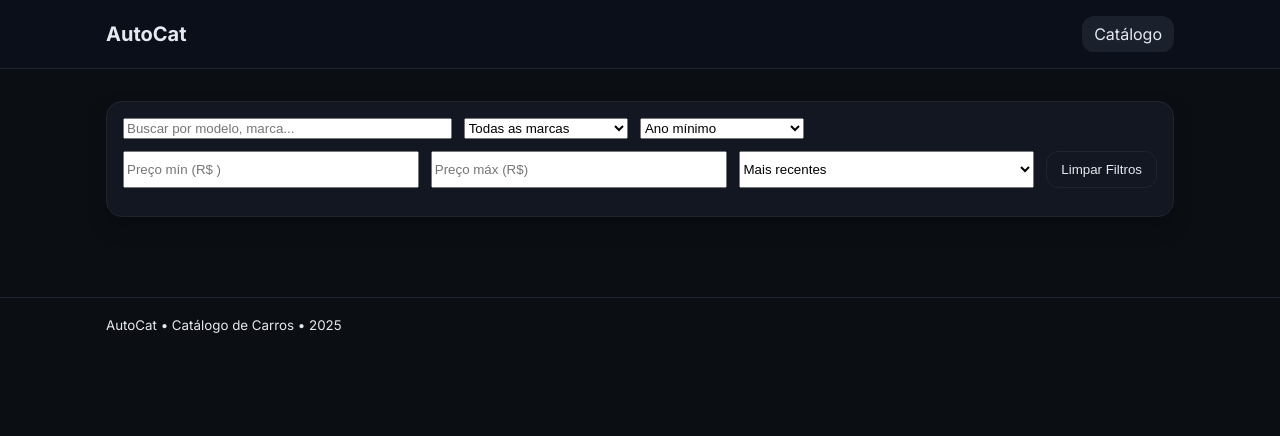
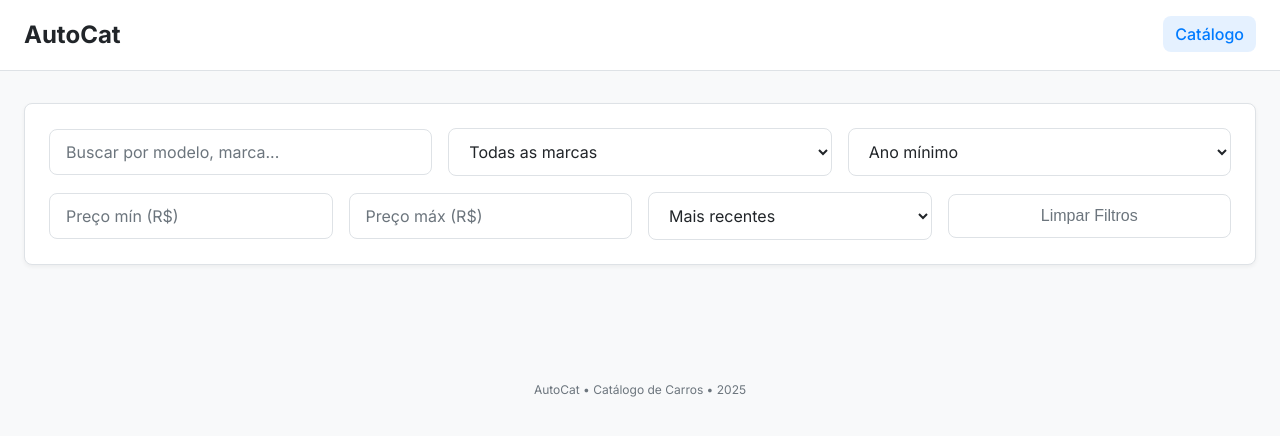
Before and after one commit to JoseOtavioSantin/LAVeiculos, a plain HTML site: page index.html in a window 1280 px wide. Drawn offline with Linux system fonts and the light colour scheme.

Commit message:
Add files via upload

```diff
--- a/assets/css/base.css
+++ b/assets/css/base.css
@@ -1,73 +1,130 @@
-:root{
-  --bg:#0b0e13;
-  --card:#121721;
-  --muted:#8891a7;
-  --text:#e6e9ef;
-  --primary:#4f8cff;
-  --primary-700:#3a6bca;
-  --border:#1f2430;
-  --chip:#1a202c;
-  --success:#28a745;
-  --danger:#ef4444;
+/* ------------------------- */
+/*  1. VARIÁVEIS GLOBAIS     */
+/* ------------------------- */
+:root {
+  /* Paleta de Cores Moderna */
+  --color-primary: #007BFF;
+  --color-primary-hover: #0056b3;
+  --color-background: #f8f9fa;
+  --color-surface: #ffffff;
+  --color-text: #212529;
+  --color-text-muted: #6c757d;
+  --color-border: #dee2e6;
+  --color-success: #28a745;
+
+  /* Estilos de UI */
+  --shadow-sm: 0 2px 4px rgba(0,0,0,0.05);
+  --shadow-md: 0 4px 8px rgba(0,0,0,0.08);
+  --border-radius: 8px;
+  --transition-fast: 0.2s ease;
+  --transition-smooth: 0.3s ease;
+
+  /* Tipografia */
+  --font-family: 'Inter', -apple-system, BlinkMacSystemFont, "Segoe UI", Roboto, Helvetica, Arial, sans-serif;
 }
 
-*{ box-sizing:border-box; }
-html,body{ margin:0; padding:0; background:var(--bg); color:var(--text); font-family:Inter,system-ui,Segoe UI,Roboto,Arial,sans-serif; }
-a{ color: var(--primary); text-decoration: none; }
-.container{ max-width: 1100px; margin: 0 auto; padding: 16px; }
-.topbar{ background: #0a0f19; border-bottom:1px solid var(--border); position:sticky; top:0; z-index:10; }
-.topbar__content{ display:flex; align-items:center; gap:16px; }
-.brand{ margin:0; font-size:1.25rem; display:flex; align-items:center; gap:10px; }
-.brand__logo{ width:28px; height:28px; object-fit:contain; border-radius:8px; background:#0f1623; border:1px solid var(--border); padding:2px; }
-.nav{ margin-left:auto; display:flex; gap:12px; }
-.nav a{ padding:8px 12px; border-radius:12px; color:#cbd5e1; }
-.nav a.active{ background: var(--chip); color: var(--text); }
-
-.card{ background:var(--card); border:1px solid var(--border); border-radius:16px; padding:16px; box-shadow: 0 10px 20px rgba(0,0,0,.2); }
-.grid{ display:grid; gap:16px; grid-template-columns: repeat(auto-fill, minmax(260px,1fr)); margin: 16px 0 32px; }
-
-.btn{ border:1px solid var(--border); background:#0f1623; color:var(--text); padding:10px 14px; border-radius:12px; cursor:pointer; }
-.btn:hover{ filter:brightness(1.1); }
-.btn.primary{ background: var(--primary); border-color: transparent; color: white; }
-.btn.ghost{ background: transparent; }
-.btn.file{ position:relative; overflow:hidden; }
-.btn.danger{ background: var(--danger); border-color: transparent; color: white; }
-
-/* IMPORTANT: don't force width on checkboxes/radios */
-input:not([type="checkbox"]):not([type="radio"]), select, textarea{
-  width:100%;
-}
-input[type="checkbox"], input[type="radio"]{
-  width:auto; height:auto; accent-color: var(--primary);
+/* ------------------------- */
+/*  2. RESET E ESTILOS BASE  */
+/* ------------------------- */
+*, *::before, *::after {
+  box-sizing: border-box;
+  margin: 0;
+  padding: 0;
 }
 
-label{ display:block; font-size:.9rem; color:#cbd5e1; margin-bottom:8px; }
-label > input, label > select, label > textarea{ margin-top:6px; }
+body {
+  font-family: var(--font-family);
+  background-color: var(--color-background);
+  color: var(--color-text);
+  line-height: 1.6;
+  -webkit-font-smoothing: antialiased;
+  -moz-osx-font-smoothing: grayscale;
+}
 
-.muted{ color: var(--muted); font-size:.9rem; }
-.preview{ display:flex; gap:8px; flex-wrap:wrap; margin:8px 0; }
-.preview img{ width:84px; height:84px; object-fit:cover; border-radius:8px; border:1px solid var(--border); }
+.container {
+  max-width: 1280px;
+  margin: 0 auto;
+  padding: 0 24px;
+}
 
-.footer{ border-top:1px solid var(--border); margin-top:16px; }
-.empty{ text-align:center; color: var(--muted); }
+/* ------------------------- */
+/*  3. COMPONENTES GLOBAIS   */
+/* ------------------------- */
+.card {
+  background-color: var(--color-surface);
+  border: 1px solid var(--color-border);
+  border-radius: var(--border-radius);
+  box-shadow: var(--shadow-sm);
+  transition: box-shadow var(--transition-smooth), transform var(--transition-smooth);
+}
 
-.badge{ position:absolute; left:8px; top:8px; background:var(--primary); color:#fff; padding:4px 8px; font-size:.7rem; border-radius:999px; }
-.chip{ background:var(--chip); color:#cbd5e1; padding:6px 8px; border-radius:999px; font-size:.75rem; }
-.price{ font-size:1.3rem; }
+.btn {
+  display: inline-flex;
+  align-items: center;
+  justify-content: center;
+  padding: 12px 24px;
+  border: 1px solid transparent;
+  border-radius: var(--border-radius);
+  font-size: 1rem;
+  font-weight: 500;
+  cursor: pointer;
+  text-align: center;
+  transition: background-color var(--transition-fast), border-color var(--transition-fast), color var(--transition-fast);
+}
 
-.switch{ display:flex; align-items:center; gap:8px; }
-.switch input{ transform: scale(1.2); }
+.btn.ghost {
+  background-color: transparent;
+  color: var(--color-text-muted);
+  border-color: var(--color-border);
+}
 
-.table{ width:100%; border-collapse: collapse; }
-.table th, .table td{ padding:10px 8px; border-bottom:1px solid var(--border); text-align:left; }
-.table tr:hover td{ background: rgba(79, 140, 255, 0.06); }
+.btn.ghost:hover {
+  background-color: var(--color-background);
+  color: var(--color-text);
+  border-color: var(--color-border);
+}
 
-.grid-2{ display:grid; grid-template-columns: repeat(2, 1fr); gap:12px; }
-.grid-3{ display:grid; grid-template-columns: repeat(3, 1fr); gap:12px; }
-.grid-4{ display:grid; grid-template-columns: repeat(4, 1fr); gap:12px; }
-@media (max-width: 900px){
-  .grid-4{ grid-template-columns: repeat(2,1fr); }
+/* ------------------------- */
+/*  4. LAYOUT HEADER E FOOTER */
+/* ------------------------- */
+.topbar {
+  background-color: var(--color-surface);
+  border-bottom: 1px solid var(--color-border);
+  padding: 16px 0;
+  margin-bottom: 32px;
 }
-@media (max-width: 640px){
-  .grid-2, .grid-3, .grid-4{ grid-template-columns: 1fr; }
+
+.topbar__content {
+  display: flex;
+  justify-content: space-between;
+  align-items: center;
 }
+
+.brand {
+  font-size: 1.5rem;
+  font-weight: 700;
+  color: var(--color-text);
+}
+
+.nav a {
+  text-decoration: none;
+  color: var(--color-text-muted);
+  font-weight: 500;
+  padding: 8px 12px;
+  border-radius: var(--border-radius);
+  transition: background-color var(--transition-fast), color var(--transition-fast);
+}
+
+.nav a.active,
+.nav a:hover {
+  color: var(--color-primary);
+  background-color: rgba(0, 123, 255, 0.1);
+}
+
+.footer {
+  text-align: center;
+  padding: 32px 0;
+  margin-top: 48px;
+  color: var(--color-text-muted);
+  font-size: 0.9rem;
+}
--- a/assets/css/catalog.css
+++ b/assets/css/catalog.css
@@ -1,16 +1,158 @@
-.filters{ margin-top:16px; }
-.filters__row{ display:grid; gap:12px; grid-template-columns: 2fr 1fr 1fr 1fr 1fr; margin-bottom:12px; }
-.filters__row:last-child{ grid-template-columns: 1fr 1fr 1fr auto; }
-@media (max-width: 900px){
-  .filters__row{ grid-template-columns: 1fr 1fr; }
-  .filters__row:last-child{ grid-template-columns: 1fr 1fr; }
+/* ------------------------- */
+/*  1. SEÇÃO DE FILTROS      */
+/* ------------------------- */
+.filters.card {
+  padding: 24px;
+  margin-bottom: 32px;
+  display: flex;
+  flex-direction: column;
+  gap: 16px;
 }
 
-.car{ overflow:hidden; }
-.car__thumb__wrap{ position:relative; display:block; border-bottom: 1px solid var(--border); }
-.car__thumb{ display:block; width:100%; height:180px; object-fit:cover; border-radius:12px; }
-.car__body{ padding-top:12px; }
-.car__header{ display:flex; align-items:center; justify-content:space-between; gap:8px; }
-.car__title{ margin:0; font-size:1rem; white-space:nowrap; overflow:hidden; text-overflow:ellipsis; max-width:70%; }
-.car__meta{ color: var(--muted); margin:8px 0; font-size:.9rem; }
-.car__footer{ display:flex; gap:8px; flex-wrap:wrap; }
+.filters__row {
+  display: grid;
+  /* Cria colunas responsivas que se ajustam automaticamente */
+  grid-template-columns: repeat(auto-fit, minmax(160px, 1fr));
+  gap: 16px;
+  align-items: center;
+}
+
+.filters input,
+.filters select {
+  width: 100%;
+  padding: 12px 16px;
+  border: 1px solid var(--color-border);
+  border-radius: var(--border-radius);
+  background-color: var(--color-surface);
+  font-size: 1rem;
+  font-family: inherit;
+  color: var(--color-text);
+  transition: border-color var(--transition-fast), box-shadow var(--transition-fast);
+}
+
+.filters input::placeholder {
+  color: var(--color-text-muted);
+}
+
+.filters input:focus,
+.filters select:focus {
+  outline: none;
+  border-color: var(--color-primary);
+  box-shadow: 0 0 0 3px rgba(0, 123, 255, 0.25);
+}
+
+/* ------------------------- */
+/*  2. GRID E CARDS DE CARRO */
+/* ------------------------- */
+.grid {
+  display: grid;
+  /* Colunas responsivas com tamanho mínimo de 300px */
+  grid-template-columns: repeat(auto-fit, minmax(300px, 1fr));
+  gap: 24px;
+}
+
+.car.card {
+  display: flex;
+  flex-direction: column;
+  overflow: hidden; /* Garante que a imagem não vaze das bordas */
+}
+
+.car.card:hover {
+  transform: translateY(-4px);
+  box-shadow: var(--shadow-md);
+}
+
+.car__thumb__wrap {
+  position: relative;
+  display: block;
+  overflow: hidden;
+}
+
+.car__thumb {
+  width: 100%;
+  height: 200px;
+  object-fit: cover; /* Preenche o espaço sem distorcer a imagem */
+  background-color: var(--color-background);
+  transition: transform 0.4s cubic-bezier(0.25, 0.46, 0.45, 0.94);
+}
+
+.car:hover .car__thumb {
+  transform: scale(1.05); /* Efeito de zoom sutil */
+}
+
+.badge {
+  position: absolute;
+  top: 12px;
+  left: 12px;
+  background-color: var(--color-success);
+  color: white;
+  padding: 4px 10px;
+  border-radius: 6px;
+  font-size: 0.8rem;
+  font-weight: 700;
+  text-transform: uppercase;
+}
+
+.car__body {
+  padding: 20px;
+  display: flex;
+  flex-direction: column;
+  flex-grow: 1; /* Faz o corpo ocupar o espaço disponível */
+}
+
+.car__header {
+  display: flex;
+  justify-content: space-between;
+  align-items: flex-start;
+  gap: 16px;
+  margin-bottom: 8px;
+}
+
+.car__title {
+  font-size: 1.2rem;
+  font-weight: 700;
+  line-height: 1.3;
+  margin: 0;
+}
+
+.car__price {
+  font-size: 1.2rem;
+  font-weight: 700;
+  color: var(--color-primary);
+  white-space: nowrap; /* Evita que o preço quebre a linha */
+}
+
+.car__meta {
+  color: var(--color-text-muted);
+  font-size: 0.9rem;
+  margin-bottom: 16px;
+  flex-grow: 1; /* Empurra o rodapé do card para baixo */
+}
+
+.car__footer {
+  display: flex;
+  gap: 8px;
+  flex-wrap: wrap;
+  border-top: 1px solid var(--color-border);
+  padding-top: 16px;
+  margin-top: auto; /* Garante que o rodapé fique na base */
+}
+
+.chip {
+  background-color: var(--color-background);
+  color: var(--color-text-muted);
+  padding: 6px 12px;
+  border-radius: 16px; /* Formato de pílula */
+  font-size: 0.8rem;
+  font-weight: 500;
+}
+
+/* ------------------------- */
+/*  3. ESTADO DE \"VAZIO\"     */
+/* ------------------------- */
+.empty.card {
+  grid-column: 1 / -1; /* Ocupa toda a largura da grade */
+  text-align: center;
+  padding: 48px 24px;
+  color: var(--color-text-muted);
+}
```
Also changed, not shown: index.html (+1 -1 lines).
